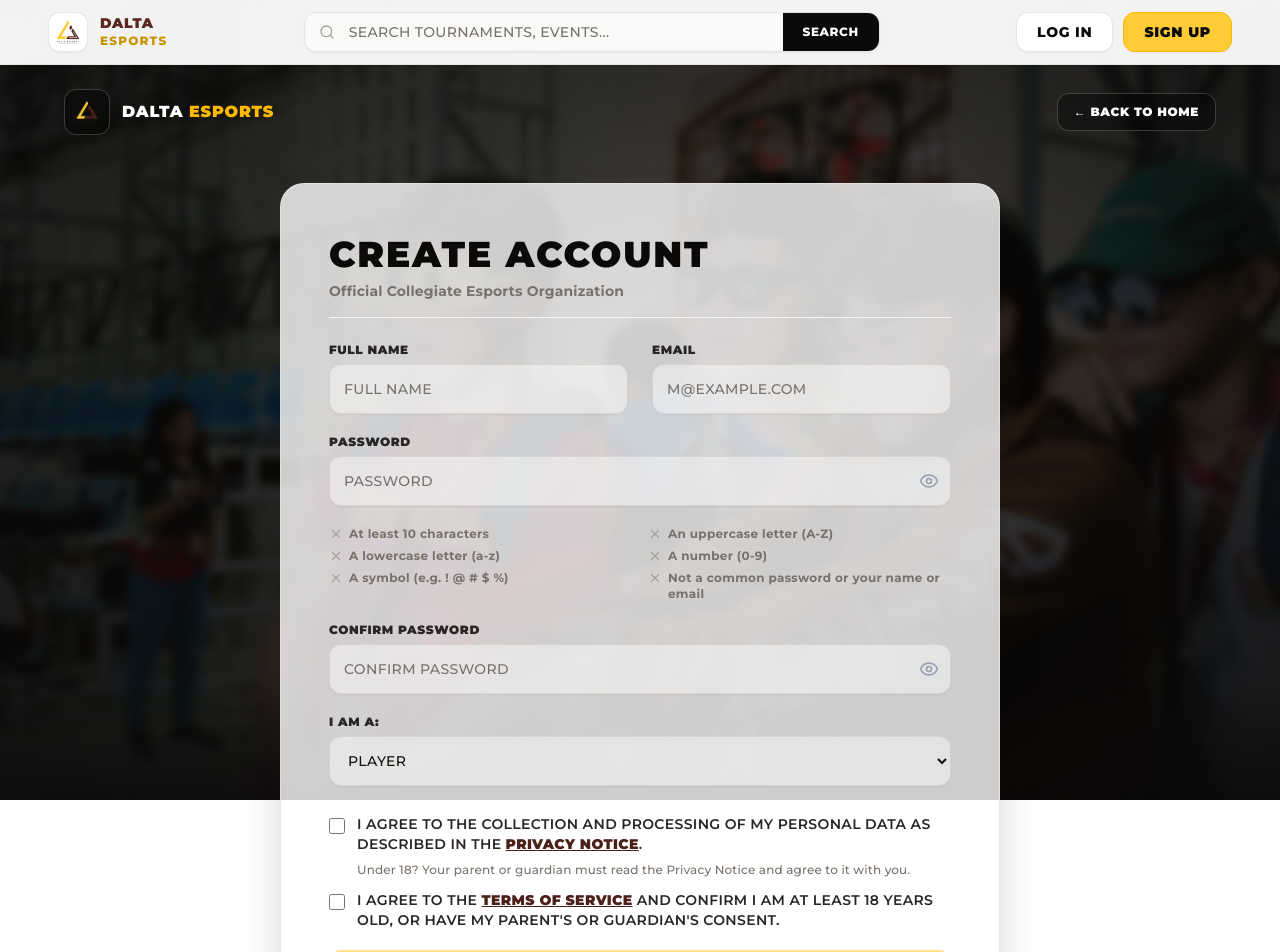
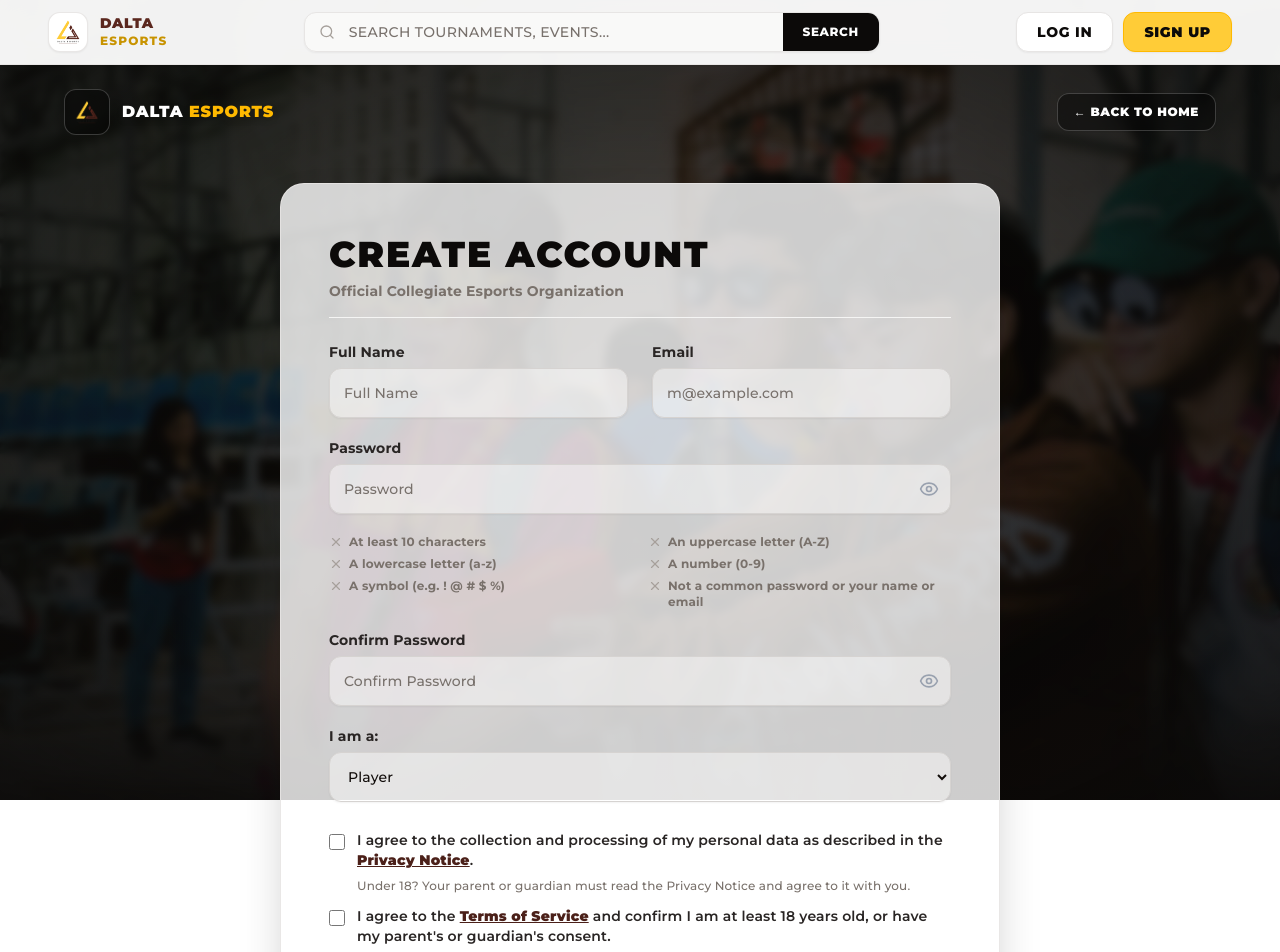
Before and after one commit to isabelalalala/dalta-esports-system, a Next.js app: page /auth/register in a window 1280 px wide. Shown: the top 952 px of the page. Built offline with nearby package versions, Linux system fonts and the light colour scheme; no server answers; the database is empty.

Commit message:
Font capitalization.

```diff
--- a/app/auth/login/page.tsx
+++ b/app/auth/login/page.tsx
@@ -17,7 +17,7 @@ import PasswordField from '@/components/PasswordField'
 import { usePageTitle } from '@/utils/page-title'
 
 const inputClass =
-  'w-full p-3.5 rounded-xl bg-white text-stone-950 border border-stone-300 placeholder:text-stone-400 uppercase tracking-wide focus:border-amber-600 focus:ring-2 focus:ring-amber-500/20 shadow-xs outline-none transition-all font-medium text-xs sm:text-sm'
+  'w-full p-3.5 rounded-xl bg-white text-stone-950 border border-stone-300 placeholder:text-stone-400 focus:border-amber-600 focus:ring-2 focus:ring-amber-500/20 shadow-xs outline-none transition-all font-medium text-xs sm:text-sm'
 
 export default function Login() {
   return (
@@ -194,19 +194,19 @@ function LoginContent() {
 
           <form onSubmit={handleLogin} className="space-y-4">
             {confirmed && !notConfirmed && !error && (
-              <div role="status" className="bg-emerald-50 border border-emerald-200 rounded-xl text-emerald-800 px-4 py-2.5 text-xs sm:text-sm font-bold tracking-wider shadow-2xs">
+              <div role="status" className="bg-emerald-50 border border-emerald-200 rounded-xl text-emerald-800 px-4 py-2.5 text-xs sm:text-sm font-bold shadow-2xs">
                 Thanks for confirming your email. You can log in now.
               </div>
             )}
 
             {error && (
-              <div role="alert" className="bg-red-50 border border-red-200 rounded-xl text-red-800 px-4 py-2.5 text-xs sm:text-sm font-bold tracking-wider shadow-2xs">
+              <div role="alert" className="bg-red-50 border border-red-200 rounded-xl text-red-800 px-4 py-2.5 text-xs sm:text-sm font-bold shadow-2xs">
                 {error}
               </div>
             )}
 
             {notConfirmed && (
-              <div className="bg-amber-50 border border-amber-200 rounded-xl text-amber-950 px-4 py-3 text-xs sm:text-sm font-medium tracking-wide space-y-2 shadow-2xs">
+              <div className="bg-amber-50 border border-amber-200 rounded-xl text-amber-950 px-4 py-3 text-xs sm:text-sm font-medium space-y-2 shadow-2xs">
                 <p>
                   Please confirm your email first. Open the link we sent to{' '}
                   <span className="font-black text-stone-950">{email.trim()}</span> when you registered.
@@ -215,7 +215,7 @@ function LoginContent() {
                   type="button"
                   onClick={handleResend}
                   disabled={resending || resendCooldown.remaining > 0}
-                  className="underline font-black text-amber-700 hover:text-amber-800 uppercase tracking-wider cursor-pointer disabled:no-underline disabled:opacity-60 disabled:cursor-not-allowed"
+                  className="underline font-bold text-amber-700 hover:text-amber-800 normal-case cursor-pointer disabled:no-underline disabled:opacity-60 disabled:cursor-not-allowed"
                 >
                   {resending
                     ? 'Sending...'
@@ -229,7 +229,7 @@ function LoginContent() {
             )}
 
             <div className="space-y-1.5">
-              <label className="block text-xs font-black text-stone-800 uppercase tracking-wider">
+              <label className="block text-sm font-bold text-stone-800 normal-case">
                 Email
               </label>
               <EmailField
@@ -242,12 +242,12 @@ function LoginContent() {
 
             <div className="space-y-1.5">
               <div className="flex items-center justify-between">
-                <label className="text-xs font-black text-stone-800 uppercase tracking-wider">
+                <label className="text-sm font-bold text-stone-800 normal-case">
                   Password
                 </label>
                 <Link
                   href="/auth/forgot-password"
-                  className="text-xs font-bold text-amber-700 hover:text-amber-800 uppercase tracking-wider hover:underline"
+                  className="text-xs font-bold text-amber-700 hover:text-amber-800 hover:underline"
                 >
                   Forgot your password?
                 </Link>
@@ -275,7 +275,7 @@ function LoginContent() {
             Don&apos;t have an account?{' '}
             <Link
               href="/auth/register"
-              className="text-amber-700 font-black tracking-wider hover:underline hover:text-amber-800 ml-1"
+              className="text-amber-700 font-black hover:underline hover:text-amber-800 ml-1"
             >
               Register
             </Link>
--- a/app/auth/register/page.tsx
+++ b/app/auth/register/page.tsx
@@ -19,7 +19,7 @@ import TermsCheckbox from '@/components/TermsCheckbox';
 import { usePageTitle } from '@/utils/page-title';
 
 const inputClass =
-  'w-full p-3.5 rounded-xl bg-white/45 text-stone-950 border border-stone-300 placeholder:text-stone-400 uppercase tracking-wide focus:border-amber-600 focus:ring-2 focus:ring-amber-500/20 shadow-xs outline-none transition-all font-medium text-xs sm:text-sm';
+  'w-full p-3.5 rounded-xl bg-white/45 text-stone-950 border border-stone-300 placeholder:text-stone-400 focus:border-amber-600 focus:ring-2 focus:ring-amber-500/20 shadow-xs outline-none transition-all font-medium text-xs sm:text-sm';
 
 export default function Register() {
   usePageTitle('Register');
@@ -217,7 +217,7 @@ export default function Register() {
               <p className="pt-2">
                 <Link
                   href="/auth/login"
-                  className="text-amber-700 font-black uppercase tracking-wider hover:underline hover:text-amber-800 text-xs sm:text-sm"
+                  className="text-amber-700 font-black hover:underline hover:text-amber-800 text-xs sm:text-sm"
                 >
                   ← Go to login
                 </Link>
@@ -227,7 +227,7 @@ export default function Register() {
             /* Registration Form */
             <form ref={formRef} onSubmit={handleRegister} className="space-y-5">
               {error && (
-                <div role="alert" className="bg-red-50 border border-red-200 rounded-xl text-red-700 px-4 py-3 text-xs sm:text-sm font-bold tracking-wider shadow-xs space-y-3">
+                <div role="alert" className="bg-red-50 border border-red-200 rounded-xl text-red-700 px-4 py-3 text-xs sm:text-sm font-bold shadow-xs space-y-3">
                   <p>{error}</p>
                   {/* Email limit reached: the same form can be sent again after the wait */}
                   {rateLimited && (
@@ -248,7 +248,7 @@ export default function Register() {
                 <div className="grid grid-cols-1 md:grid-cols-2 gap-4 sm:gap-6">
                   {/* Full Name */}
                   <div className="space-y-1.5">
-                    <label className="block text-xs font-black text-stone-800 uppercase tracking-wider">
+                    <label className="block text-sm font-bold text-stone-800 normal-case">
                       Full Name
                     </label>
                     <input
@@ -265,7 +265,7 @@ export default function Register() {
 
                   {/* Email */}
                   <div className="space-y-1.5">
-                    <label className="block text-xs font-black text-stone-800 uppercase tracking-wider">
+                    <label className="block text-sm font-bold text-stone-800 normal-case">
                       Email
                     </label>
                     <EmailField
@@ -279,7 +279,7 @@ export default function Register() {
 
                 {/* 2. Password with Password Requirements directly below it */}
                 <div className="space-y-1.5">
-                  <label className="block text-xs font-black text-stone-800 uppercase tracking-wider">
+                  <label className="block text-sm font-bold text-stone-800 normal-case">
                     Password
                   </label>
                   <PasswordField
@@ -302,7 +302,7 @@ export default function Register() {
 
                 {/* 3. Confirm Password placed below the password requirements */}
                 <div className="space-y-1.5">
-                  <label className="block text-xs font-black text-stone-800 uppercase tracking-wider">
+                  <label className="block text-sm font-bold text-stone-800 normal-case">
                     Confirm Password
                   </label>
                   <PasswordField
@@ -317,7 +317,7 @@ export default function Register() {
 
                 {/* 4. Role Selection placed below Confirm Password and above Privacy/Terms */}
                 <div className="space-y-1.5">
-                  <label htmlFor="role" className="block text-xs font-black text-stone-800 uppercase tracking-wider">
+                  <label htmlFor="role" className="block text-sm font-bold text-stone-800 normal-case">
                     I am a:
                   </label>
                   <select
--- a/components/PasswordField.tsx
+++ b/components/PasswordField.tsx
@@ -56,7 +56,7 @@ export function PasswordRules({
           </span>
         </div>
       )}
-      <ul className="grid grid-cols-1 sm:grid-cols-2 gap-x-4 gap-y-1.5 text-xs tracking-wide">
+      <ul className="grid grid-cols-1 sm:grid-cols-2 gap-x-4 gap-y-1.5 text-xs">
         {checks.map((check) => (
           <li
             key={check.label}
@@ -111,7 +111,7 @@ export default function PasswordField({ value, onChange, className, placeholder,
           aria-invalid={!!validity}
           aria-describedby={rules || mismatch ? hintId : undefined}
           // normal-case: passwords are case-sensitive, so "Show password" must show the real letters
-          // (the page's input styles and globals.css make inputs uppercase)
+          // (some pages' input styles still add uppercase)
           className={`${className} pr-12 normal-case`}
           autoComplete={autoComplete}
           required
--- a/components/PrivacyConsentCheckbox.tsx
+++ b/components/PrivacyConsentCheckbox.tsx
@@ -11,7 +11,7 @@ interface Props {
 export default function PrivacyConsentCheckbox({ checked, onChange, dark }: Props) {
   return (
     <div className="space-y-2">
-      <label className={`flex items-start gap-3 text-xs sm:text-sm ${dark ? 'text-stone-200' : 'text-stone-800'} font-semibold uppercase tracking-wide cursor-pointer`}>
+      <label className={`flex items-start gap-3 text-xs sm:text-sm ${dark ? 'text-stone-200' : 'text-stone-800'} font-semibold normal-case cursor-pointer`}>
         <input
           type="checkbox"
           checked={checked}
--- a/components/TermsCheckbox.tsx
+++ b/components/TermsCheckbox.tsx
@@ -12,7 +12,7 @@ interface Props {
 // so the form isn't lost.
 export default function TermsCheckbox({ checked, onChange, dark }: Props) {
   return (
-    <label className={`flex items-start gap-3 text-xs sm:text-sm ${dark ? 'text-stone-200' : 'text-stone-800'} font-semibold uppercase tracking-wide cursor-pointer`}>
+    <label className={`flex items-start gap-3 text-xs sm:text-sm ${dark ? 'text-stone-200' : 'text-stone-800'} font-semibold normal-case cursor-pointer`}>
       <input
         type="checkbox"
         checked={checked}
```
